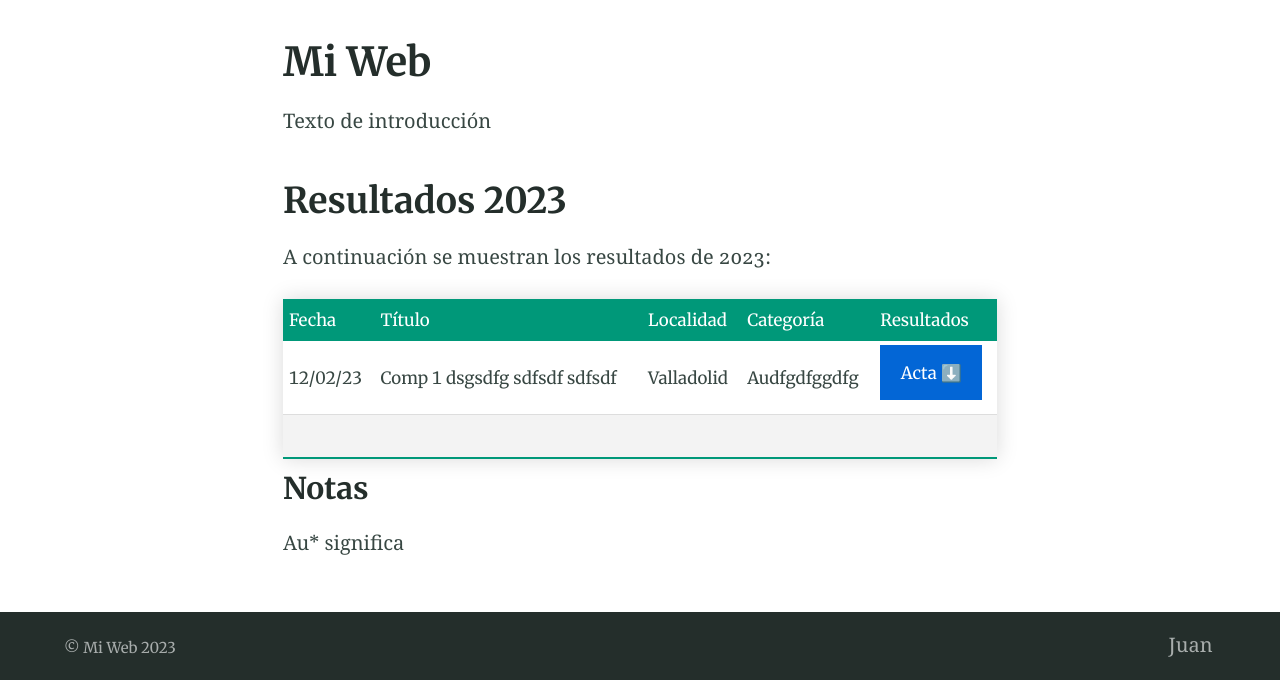
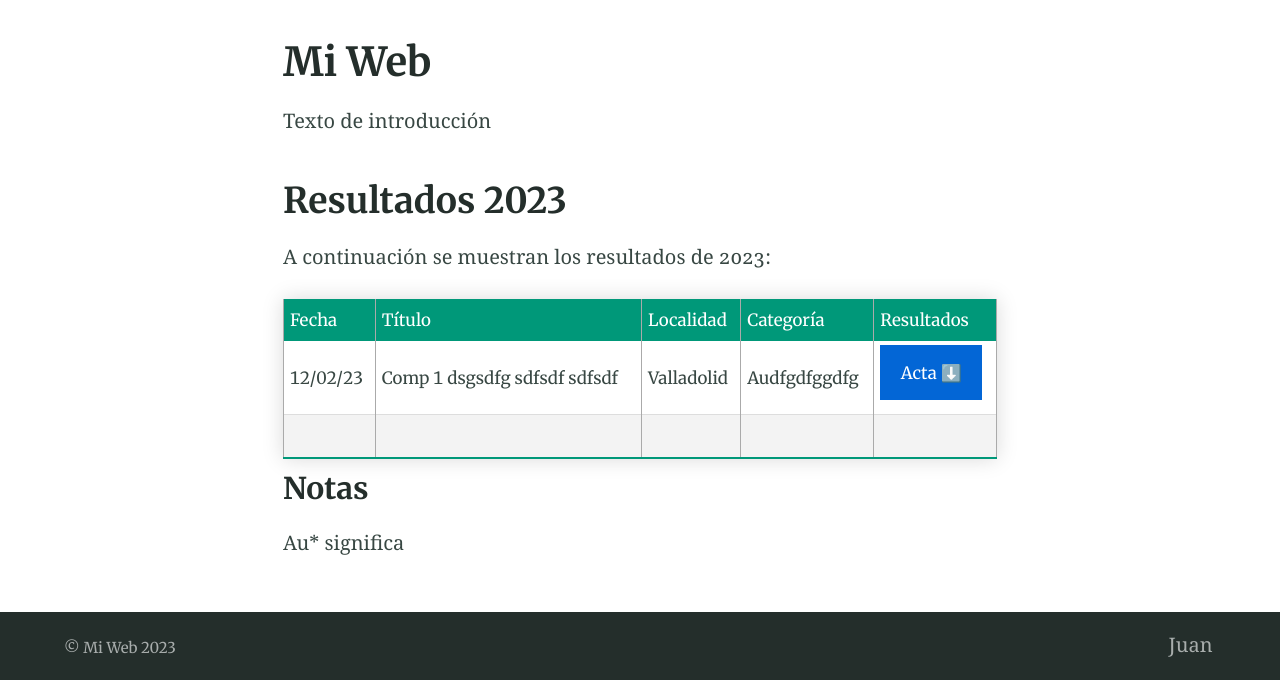
Before and after one commit to labajo/website-test, a Jekyll site: the page built from index.md, in a window 1280 px wide. Shown: the part 322-1002 px from the top of the page. Built offline with Jekyll 4.4.1, drawn with Linux system fonts in a browser that asks for light colours.

Commit message:
add colums lines

```diff
--- a/_sass/sassline-base/_typography.scss
+++ b/_sass/sassline-base/_typography.scss
@@ -244,6 +244,9 @@ a {
       tr {
         th {
           padding: 4px 6px;
+          border-left: 1px solid #aaaaaa;
+          border-right: 1px solid #aaaaaa;
+          border-collapse: collapse;
         }
         background-color: #009879;
         color: #ffffff;
@@ -254,18 +257,27 @@ a {
       tr {
         td {
           padding: 4px 6px;
+          border-left: 1px solid #aaaaaa;
+          border-right: 1px solid #aaaaaa;
+          border-collapse: collapse;
         }
         border-bottom: 1px solid #dddddd;
       }
       tr:nth-of-type(even) {
         td {
           padding: 4px 6px;
+          border-left: 1px solid #aaaaaa;
+          border-right: 1px solid #aaaaaa;
+          border-collapse: collapse;
         }
         background-color: #f3f3f3;
       }
       tr:last-of-type {
         td {
           padding: 4px 6px;
+          border-left: 1px solid #aaaaaa;
+          border-right: 1px solid #aaaaaa;
+          border-collapse: collapse;
         }
         border-bottom: 2px solid #009879;
       }
```
